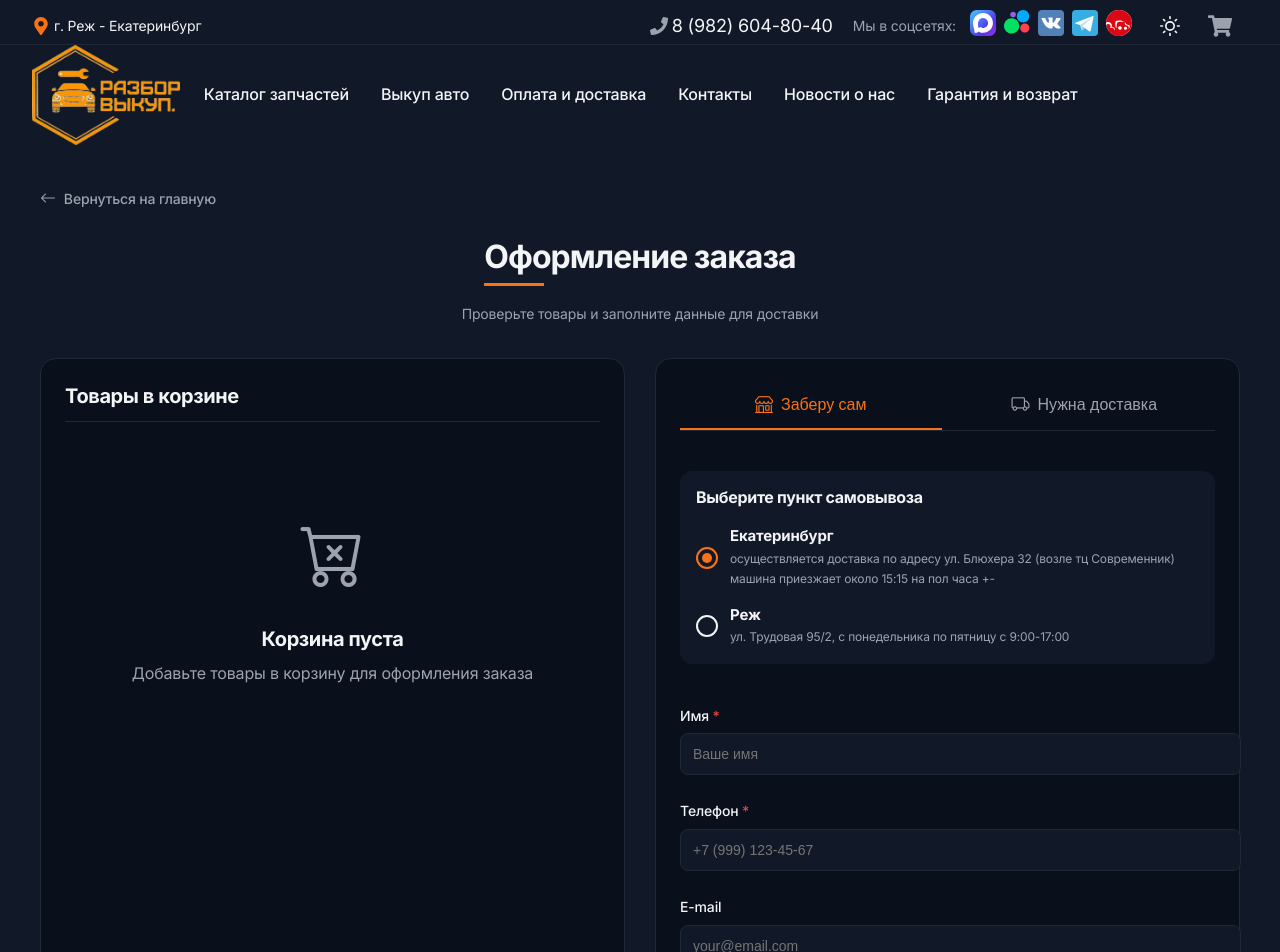
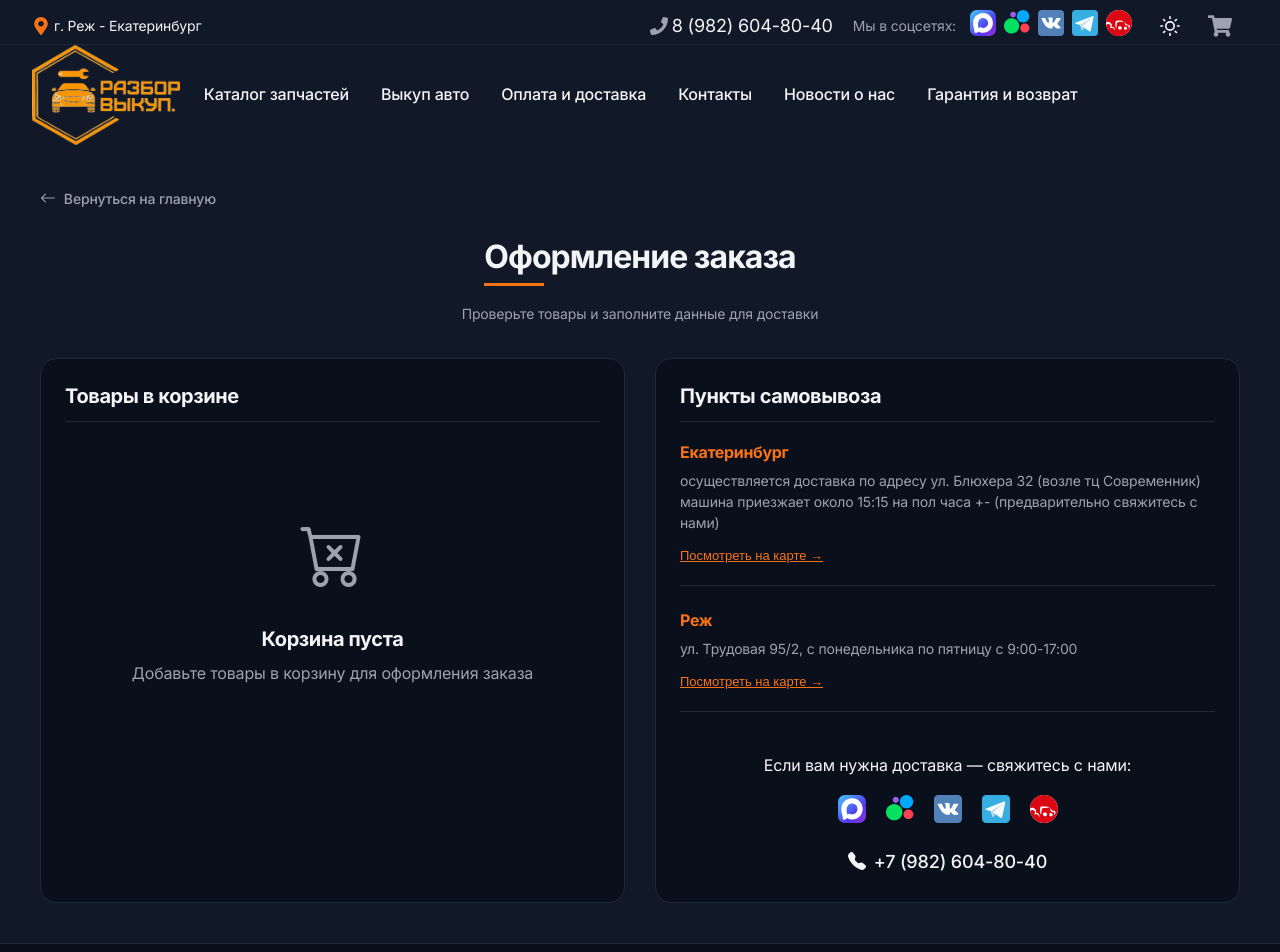
Before and after one commit to Vladimir9989/partsauto-qwen, a React (Vite) app in the folder partsauto-site/: page /cart in a window 1280 px wide. Shown: the top 952 px of the page. Built offline with nearby package versions, Linux system fonts and the light colour scheme.

Commit message:
add fix cartPage and Footer

```diff
--- a/partsauto-site/src/components/Footer/Footer.jsx
+++ b/partsauto-site/src/components/Footer/Footer.jsx
@@ -1,13 +1,41 @@
-import React from 'react'
-import { Link } from 'react-router-dom'
+import React, { useEffect, useRef } from 'react'
+import { Link, useNavigate, useLocation } from 'react-router-dom'
 import { FaPhone, FaMapMarkerAlt } from 'react-icons/fa'
 import { useTheme } from '../../context/ThemeContext'
 import styles from './Footer.module.css'
 
 const Footer = () => {
   const { theme } = useTheme()
+  const navigate = useNavigate()
+  const location = useLocation()
   const logoSrc = theme === 'dark' ? '/logo-orange.png' : '/logo-blue.png'
   const currentYear = new Date().getFullYear()
+
+  // Флаг для отслеживания, нужно ли скроллить после навигации
+  const shouldScroll = useRef(false)
+
+  // Слушаем изменение локации для скролла после перехода
+  useEffect(() => {
+    if (shouldScroll.current && location.pathname === '/') {
+      // Ждём рендера MainPage и появления элемента contacts
+      const timeout = setTimeout(() => {
+        document.getElementById('contacts')?.scrollIntoView({ behavior: 'smooth' })
+        shouldScroll.current = false
+      }, 300)
+      return () => clearTimeout(timeout)
+    }
+  }, [location.pathname])
+
+  const handleContactClick = () => {
+    if (location.pathname === '/') {
+      // Если на главной - просто скролл
+      document.getElementById('contacts')?.scrollIntoView({ behavior: 'smooth' })
+    } else {
+      // Если на другой странице - переход на главную + скролл
+      shouldScroll.current = true
+      navigate('/')
+    }
+  }
 
   return (
     <footer className={styles.footer}>
@@ -28,7 +56,7 @@ const Footer = () => {
               <li><Link to="/catalog">Каталог запчастей</Link></li>
               <li><Link to="/car-buyback">Выкуп авто</Link></li>
               <li><Link to="/news">Новости</Link></li>
-              <li><Link to="/contacts">Контакты</Link></li>
+              <li><button className={styles.linkButton} onClick={handleContactClick}>Контакты</button></li>
             </ul>
           </div>
 
--- a/partsauto-site/src/components/Footer/Footer.module.css
+++ b/partsauto-site/src/components/Footer/Footer.module.css
@@ -71,6 +71,21 @@
 }
 
 .links a:hover {
+  color: var(--header-accent);
+}
+
+.linkButton {
+  background: none;
+  border: none;
+  color: var(--header-text-muted);
+  text-decoration: none;
+  font-size: 14px;
+  cursor: pointer;
+  transition: color 0.2s ease;
+  padding: 0;
+}
+
+.linkButton:hover {
   color: var(--header-accent);
 }
 
--- a/partsauto-site/src/pages/CartPage.jsx
+++ b/partsauto-site/src/pages/CartPage.jsx
@@ -3,6 +3,7 @@ import { useCartStore } from '../store/useCartStore'
 import { Helmet } from 'react-helmet-async'
 import { Link, useNavigate } from 'react-router-dom'
 import toast from 'react-hot-toast'
+import { IconMax, IconAvito, IconVK, IconTelegram, IconDrom } from '../components/Icons'
 import styles from './CartPage.module.css'
 
 function CartPage() {
@@ -155,7 +156,7 @@ function CartPage() {
   return (
     <>
       <Helmet>
-        <title>Корзина - PartsAuto</title>
+        <title>Корзина - Разбор Выкуп</title>
         <meta name="description" content="Оформление заказа" />
       </Helmet>
 
@@ -249,7 +250,7 @@ function CartPage() {
             </div>
 
             {/* Правая колонка - форма (без изменений) */}
-            <div className={styles.formSection}>
+            <div className={styles.formSection} style={{ display: 'none' }}>
               <form onSubmit={handleSubmitOrder} className={styles.form}>
                 {/* Вкладки доставки */}
                 <div className={styles.tabs}>
@@ -335,6 +336,67 @@ function CartPage() {
                 </button>
               </form>
             </div>
+
+            {/* Временный блок с информацией о пунктах самовывоза */}
+            <div className={styles.tempInfoBlock}>
+              <h3 className={styles.tempTitle}>Пункты самовывоза</h3>
+
+              <div className={styles.tempLocation}>
+                <h4>Екатеринбург</h4>
+                <p>осуществляется доставка по адресу ул. Блюхера 32 (возле тц Современник) машина приезжает около 15:15 на пол часа +- (предварительно свяжитесь с нами)</p>
+                <button
+                  className={styles.tempMapLink}
+                  onClick={() => {
+                    navigate('/')
+                    setTimeout(() => {
+                      document.getElementById('contacts')?.scrollIntoView({ behavior: 'smooth' })
+                    }, 100)
+                  }}
+                >
+                  Посмотреть на карте →
+                </button>
+              </div>
+
+              <div className={styles.tempLocation}>
+                <h4>Реж</h4>
+                <p>ул. Трудовая 95/2, с понедельника по пятницу c 9:00-17:00</p>
+                <button
+                  className={styles.tempMapLink}
+                  onClick={() => {
+                    navigate('/')
+                    setTimeout(() => {
+                      document.getElementById('contacts')?.scrollIntoView({ behavior: 'smooth' })
+                    }, 100)
+                  }}
+                >
+                  Посмотреть на карте →
+                </button>
+              </div>
+
+              <div className={styles.tempContactBlock}>
+                <p className={styles.tempContactText}>Если вам нужна доставка — свяжитесь с нами:</p>
+                <div className={styles.tempSocials}>
+                  <a href="https://max.ru/u/..." target="_blank" rel="noopener noreferrer">
+                    <IconMax className={styles.tempSocialIcon} />
+                  </a>
+                  <a href="https://www.avito.ru/brands/i52916411" target="_blank" rel="noopener noreferrer">
+                    <IconAvito className={styles.tempSocialIcon} />
+                  </a>
+                  <a href="https://vk.ru/razbor_vykup" target="_blank" rel="noopener noreferrer">
+                    <IconVK className={styles.tempSocialIcon} />
+                  </a>
+                  <a href="https://t.me/razbor_vykup96" target="_blank" rel="noopener noreferrer">
+                    <IconTelegram className={styles.tempSocialIcon} />
+                  </a>
+                  <a href="https://baza.drom.ru/user/Nikitin1588/" target="_blank" rel="noopener noreferrer">
+                    <IconDrom className={styles.tempSocialIcon} />
+                  </a>
+                </div>
+                <a href="tel:+79826048040" className={styles.tempPhone}>
+                  <i className="bi bi-telephone-fill"></i> +7 (982) 604-80-40
+                </a>
+              </div>
+            </div>
           </div>
         </div>
       </div>
--- a/partsauto-site/src/pages/CartPage.module.css
+++ b/partsauto-site/src/pages/CartPage.module.css
@@ -576,3 +576,116 @@
     flex-direction: column;
   }
 }
+
+/* Временный блок с информацией о пунктах самовывоза */
+.tempInfoBlock {
+  background-color: var(--header-bg);
+  border-radius: 16px;
+  padding: 24px;
+  border: 1px solid var(--header-border);
+}
+
+.tempTitle {
+  font-size: 20px;
+  font-weight: bold;
+  color: var(--header-text);
+  margin-bottom: 20px;
+  padding-bottom: 12px;
+  border-bottom: 1px solid var(--header-border);
+}
+
+.tempLocation {
+  margin-bottom: 24px;
+  padding-bottom: 16px;
+  border-bottom: 1px solid var(--header-border);
+}
+
+.tempLocation h4 {
+  font-size: 16px;
+  font-weight: bold;
+  color: var(--header-accent);
+  margin-bottom: 8px;
+}
+
+.tempLocation p {
+  font-size: 14px;
+  color: var(--header-text-muted);
+  margin-bottom: 8px;
+  line-height: 1.5;
+}
+
+.tempMapLink {
+  background: none;
+  border: none;
+  color: var(--header-accent);
+  cursor: pointer;
+  font-size: 13px;
+  font-weight: 500;
+  text-decoration: underline;
+  padding: 0;
+}
+
+.tempMapLink:hover {
+  color: var(--header-accent-hover);
+}
+
+.tempContactBlock {
+  margin-top: 16px;
+  padding-top: 16px;
+  text-align: center;
+}
+
+.tempContactText {
+  font-size: 16px;
+  color: var(--header-text);
+  margin-bottom: 16px;
+}
+
+.tempSocials {
+  display: flex;
+  justify-content: center;
+  gap: 20px;
+  margin-bottom: 16px;
+}
+
+.tempSocialIcon {
+  width: 28px;
+  height: 28px;
+  transition: transform 0.2s ease, color 0.2s ease;
+}
+
+.tempSocialIcon:hover {
+  transform: scale(1.1);
+  color: var(--header-accent);
+}
+
+.tempPhone {
+  display: inline-flex;
+  align-items: center;
+  gap: 8px;
+  font-size: 18px;
+  font-weight: 500;
+  color: var(--header-text);
+  text-decoration: none;
+  transition: color 0.2s ease;
+}
+
+.tempPhone:hover {
+  color: var(--header-accent);
+}
+
+@media (max-width: 768px) {
+  .tempInfoBlock {
+    padding: 20px;
+  }
+  .tempSocials {
+    gap: 15px;
+  }
+  .tempSocialIcon {
+    width: 24px;
+    height: 24px;
+  }
+  .tempPhone {
+    font-size: 16px;
+  }
+}
```
